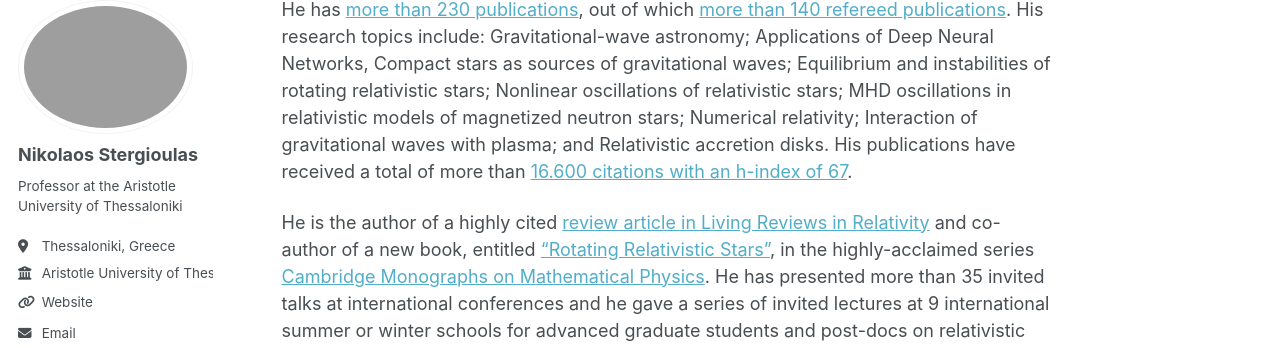
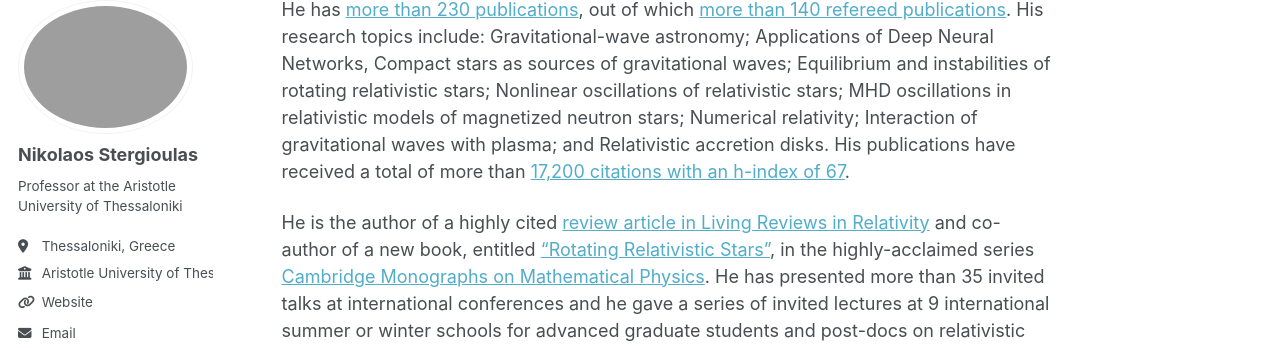
Before and after one commit to niksterg/niksterg, a Jekyll site: the page built from _pages/about.md, in a window 1280 px wide and 900 px high, scrolled down 364 px. Shown: the part 99-447 px from the top of the window. Built offline with Jekyll 4.4.1, drawn with Linux system fonts in a browser that asks for light colours; some web fonts are replaced.

Commit message:
Update citation count to 17,200 on about page

```diff
--- a/_pages/about.md
+++ b/_pages/about.md
@@ -12,7 +12,7 @@ redirect_from:
 
 Nikolaos Stergioulas is known for his contributions to the study of the equilibrium and stability of rotating relativistic stars, of relativistic accretion disks and of strongly-magnetized neutron stars (magnetars). He received his Ph.D. from the University of Wisconsin-Milwaukee, under the supervision of John L. Friedman, in 1996. He was a post-doctoral researcher at the Albert-Einstein-Institute, Potsdam (MPA for Gravitational Physics, 1998-1999) before joining the Department of Physics at the Aristotle University of Thessaloniki as a faculty member.
 
-He has [more than 230 publications](https://ui.adsabs.harvard.edu/#search/q=author%3A%22stergioulas%2C%20n%22&sort=date%20desc%2C%20bibcode%20desc), out of which [more than 140 refereed publications](https://ui.adsabs.harvard.edu/#search/fq=%7B!type%3Daqp%20v%3D%24fq_property%7D&fq_property=(property%3A%22refereed%22)&q=author%3A%22stergioulas%2C%20n%22&sort=date%20desc%2C%20bibcode%20desc). His research topics include: Gravitational-wave astronomy; Applications of Deep Neural Networks, Compact stars as sources of gravitational waves; Equilibrium and instabilities of rotating relativistic stars; Nonlinear oscillations of relativistic stars; MHD oscillations in relativistic models of magnetized neutron stars; Numerical relativity; Interaction of gravitational waves with plasma; and Relativistic accretion disks. His publications have received a total of more than [16.600 citations with an h-index of 67](https://ui.adsabs.harvard.edu/#search/q=author%3A%22stergioulas%2C%20n%22&sort=date%20desc%2C%20bibcode%20desc/metrics).
+He has [more than 230 publications](https://ui.adsabs.harvard.edu/#search/q=author%3A%22stergioulas%2C%20n%22&sort=date%20desc%2C%20bibcode%20desc), out of which [more than 140 refereed publications](https://ui.adsabs.harvard.edu/#search/fq=%7B!type%3Daqp%20v%3D%24fq_property%7D&fq_property=(property%3A%22refereed%22)&q=author%3A%22stergioulas%2C%20n%22&sort=date%20desc%2C%20bibcode%20desc). His research topics include: Gravitational-wave astronomy; Applications of Deep Neural Networks, Compact stars as sources of gravitational waves; Equilibrium and instabilities of rotating relativistic stars; Nonlinear oscillations of relativistic stars; MHD oscillations in relativistic models of magnetized neutron stars; Numerical relativity; Interaction of gravitational waves with plasma; and Relativistic accretion disks. His publications have received a total of more than [17,200 citations with an h-index of 67](https://ui.adsabs.harvard.edu/#search/q=author%3A%22stergioulas%2C%20n%22&sort=date%20desc%2C%20bibcode%20desc/metrics).
 
 He is the author of a highly cited [review article in Living Reviews in Relativity](https://ui.adsabs.harvard.edu/#abs/2003LRR.....6....3S/abstract) and co-author of a new book, entitled [“Rotating Relativistic Stars”](http://www.cambridge.org/gr/academic/subjects/astronomy/astrophysics/rotating-relativistic-stars?format=HB&isbn=9780521872546#1bxqv7UFCsewrO6r.97), in the highly-acclaimed series [Cambridge Monographs on Mathematical Physics](https://www.cambridge.org/core/series/cambridge-monographs-on-mathematical-physics/B5B9D3A75391E59CF00429DF1A92AF65#). He has presented more than 35 invited talks at international conferences and he gave a series of invited lectures at 9 international summer or winter schools for advanced graduate students and post-docs on relativistic astrophysics and numerical relativity. He was P.I. in 13 international or bilateral research grants (including three Marie-Curie post-doctoral fellowships, an ESA Prodex grant, and coordinator of a Horizon grant) and participated in more than 15 other research grants.
 
```
